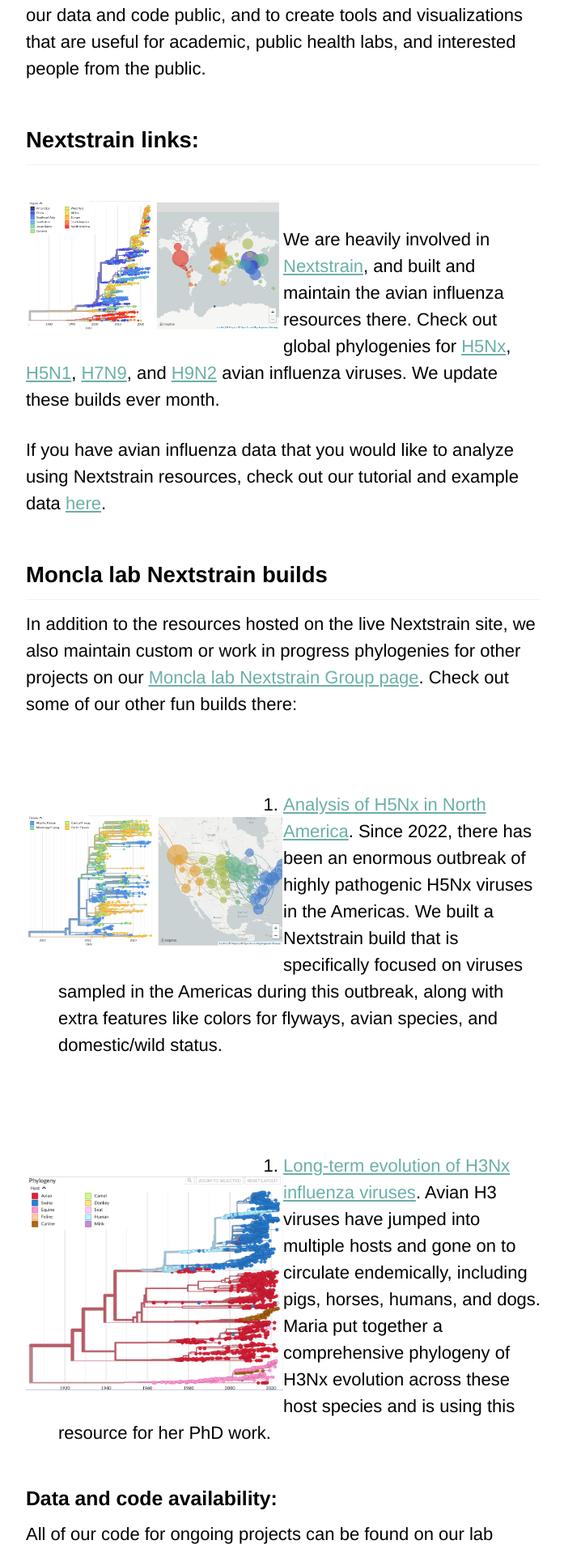
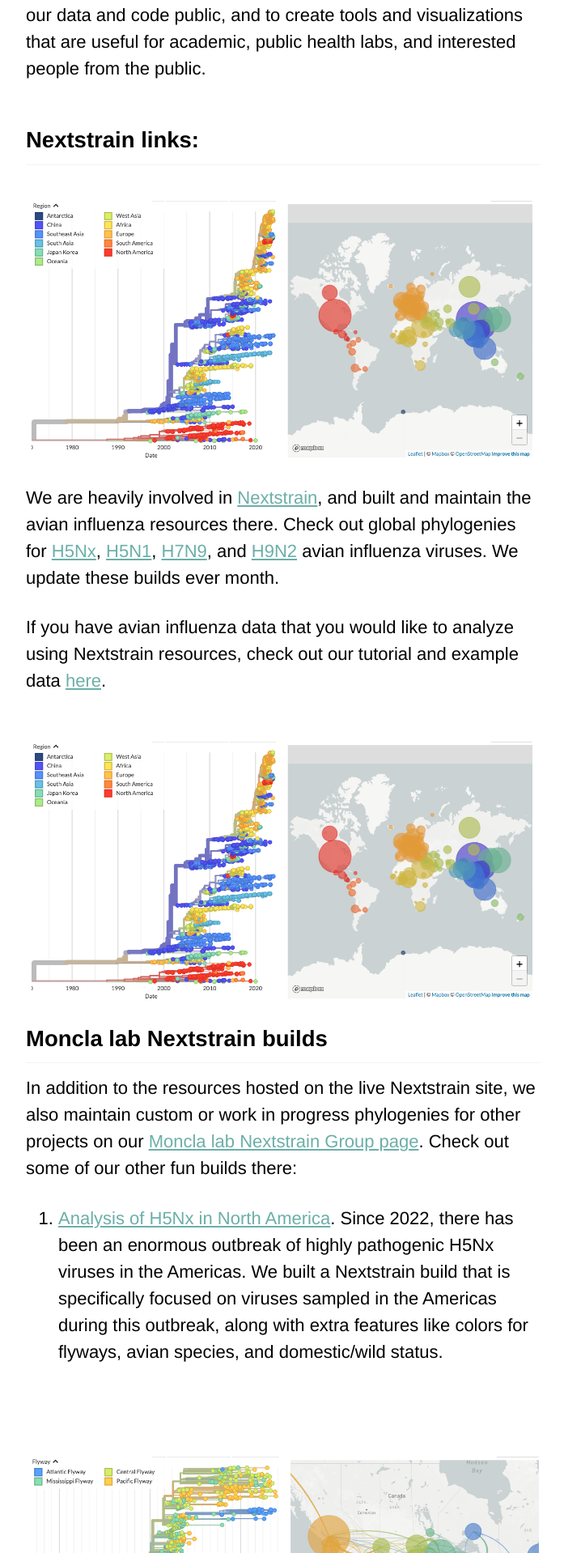
Before and after one commit to lmoncla/monclalab, a Jekyll site: the page built from _pages/data.md, in a window 1280 px wide. Shown: the part 368-2286 px from the top of the page at 81% size, without its empty margins (290-987 px from the left). Built offline with Jekyll 4.4.1, drawn with Linux system fonts in a browser that asks for light colours; cached includes are drawn as plain includes; a script that is not in the unit is left out; comment, search, counter and statistics services are not loaded.

Commit message:
fixing spacing

```diff
--- a/_pages/data.md
+++ b/_pages/data.md
@@ -11,7 +11,7 @@ We are intersted in work that lies at the intersection of basic science and publ
 ## Nextstrain links:
 
 <center>
-<img src="/monclalab/assets/images/h5nx-nextstrain-with-map-2023-12-14.png" width="50%" title="H5Nx global Nextstrain build" align="left" vspace="30">
+<img src="/monclalab/assets/images/h5nx-nextstrain-with-map-2023-12-14.png" width="100%" title="H5Nx global Nextstrain build" align="left" vspace="30">
 </center>
 <br/>
 
@@ -19,24 +19,32 @@ We are heavily involved in [Nextstrain](https://nextstrain.org/), and built and
 
 If you have avian influenza data that you would like to analyze using Nextstrain resources, check out our tutorial and example data [here](https://github.com/lmoncla/csu-genomics-disease-wildlife-workshop/tree/main/nextstrain-lab).
 
+<center>
+<img src="/monclalab/assets/images/h5nx-nextstrain-with-map-2023-12-14.png" width="100%" title="H5Nx global Nextstrain build" align="left" vspace="30">
+</center>
+<br/>
+<br/>
+
 ## Moncla lab Nextstrain builds
 In addition to the resources hosted on the live Nextstrain site, we also maintain custom or work in progress phylogenies for other projects on our [Moncla lab Nextstrain Group page](https://nextstrain.org/groups/moncla-lab). Check out some of our other fun builds there:
-
-<br/>
-<left>
-<img src="/monclalab/assets/images/h5nx-north-america-2023-12-14.png" width="50%" title="H5Nx global Nextstrain build" align="left" vspace="30">
-</left>
 
 1. [Analysis of H5Nx in North America](https://nextstrain.org/groups/moncla-lab/h5nx/north-america/ha). Since 2022, there has been an enormous outbreak of highly pathogenic H5Nx viruses in the Americas. We built a Nextstrain build that is specifically focused on viruses sampled in the Americas during this outbreak, along with extra features like colors for flyways, avian species, and domestic/wild status.
 
 <br/>
+<center>
+<img src="/monclalab/assets/images/h5nx-north-america-2023-12-14.png" width="100%" title="H5Nx global Nextstrain build" align="left" vspace="30">
+</center>
 <br/>
-<center>
-<img src="/monclalab/assets/images/h3nx-nextstrain-2023-12-14.png" width="50%" title="H5Nx global Nextstrain build" align="left" vspace="30">
-</center>
+<br/>
+
 
 2. [Long-term evolution of H3Nx influenza viruses](https://nextstrain.org/groups/moncla-lab/h3nx/ha). Avian H3 viruses have jumped into multiple hosts and gone on to circulate endemically, including pigs, horses, humans, and dogs. Maria put together a comprehensive phylogeny of H3Nx evolution across these host species and is using this resource for her PhD work.
 
+<br/>
+<center>
+<img src="/monclalab/assets/images/h3nx-nextstrain-2023-12-14.png" width="100%" title="H5Nx global Nextstrain build" align="left" vspace="30">
+</center>
+<br/>
 
 ### Data and code availability:
 All of our code for ongoing projects can be found on our lab [github page](https://github.com/moncla-lab). We will be keeping scripts and protocols documented there. If you have any questions, don't hesitate to reach out!
```
